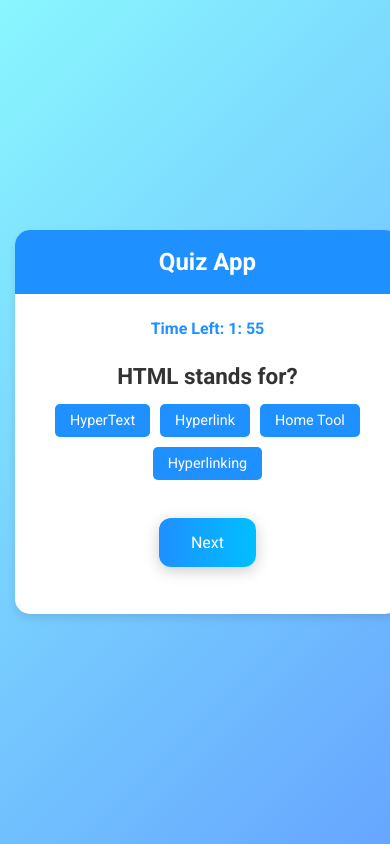
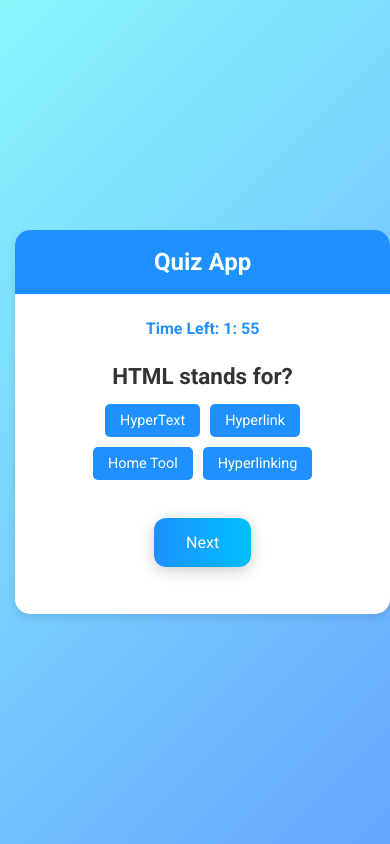
Before and after one commit to IbtahajAkram/zawwarquizapp, a React (Create React App) app: page / in a window 390 px wide. Built offline with nearby package versions, Linux system fonts and the light colour scheme.

Commit message:
Update App.css

```diff
--- a/src/App.css
+++ b/src/App.css
@@ -209,7 +209,7 @@ button {
 
 @media (max-width: 768px) {
   .App {
-    width: 98.7%;
+    width: 96.2%;
     margin-left: -1;
     margin-right: 1;
     border-radius: 15px;
@@ -276,7 +276,7 @@ button {
   font-weight: bold;
   margin-top: 13px;
   height: 22vh;
-  width: 32vh;
+  width: 27vh;
   padding: 15px;
   color: #1e90ff;
     align-item:center;
```
